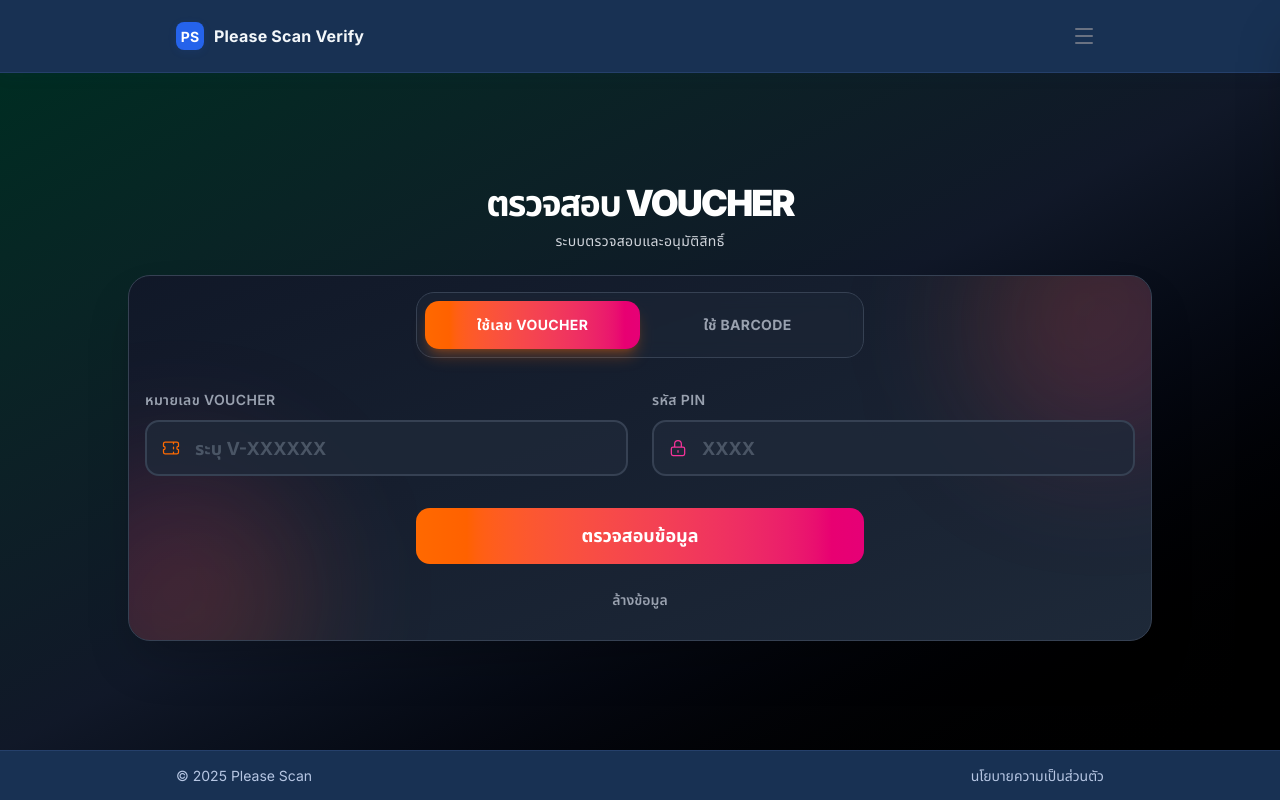
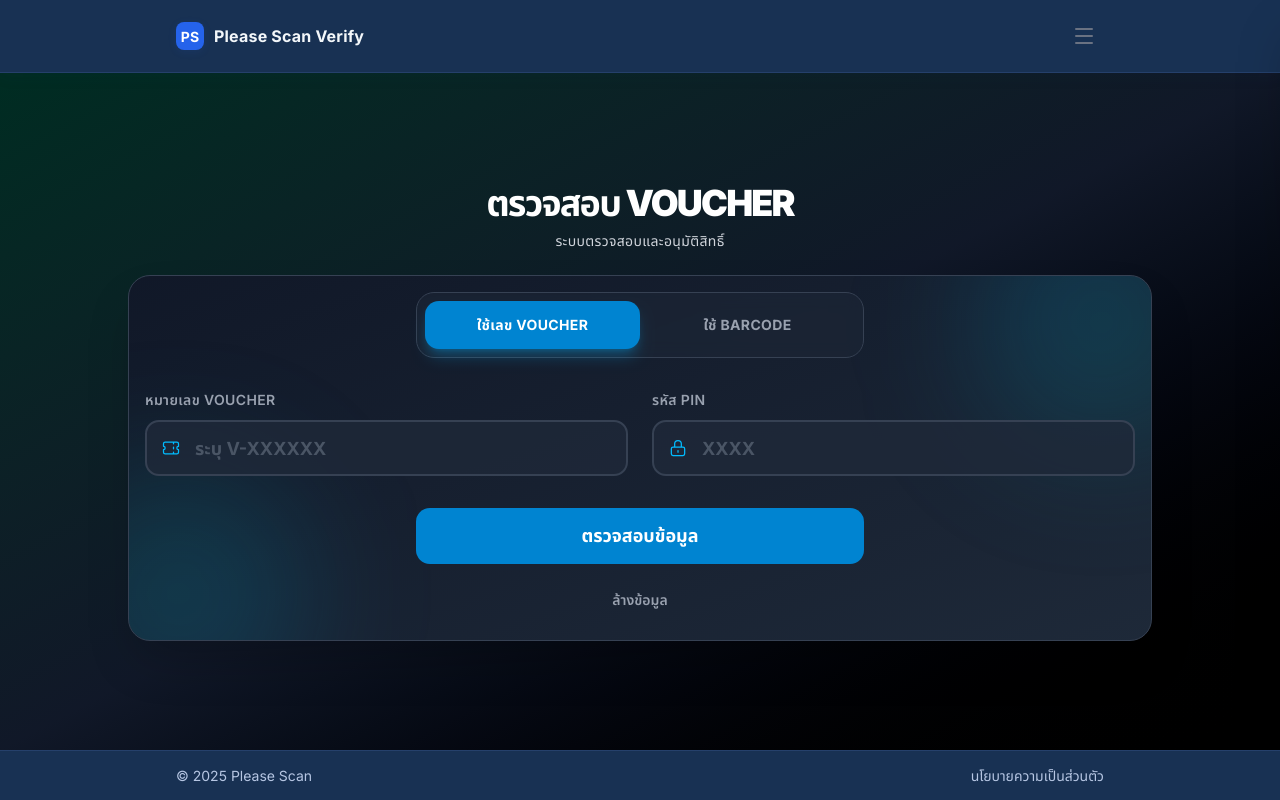
Before and after one commit to wintech-thai/onix-v2-web-scan, a Next.js app in the folder nextjs/: page /voucher in a window 1280 px wide. Built offline with nearby package versions, Linux system fonts and the light colour scheme.

Commit message:
change color btn

```diff
--- a/nextjs/components/voucher-themes/default/VoucherVerifyView.tsx
+++ b/nextjs/components/voucher-themes/default/VoucherVerifyView.tsx
@@ -2,7 +2,7 @@
 
 import { useEffect, useState, useRef } from "react";
 import { useRouter, useSearchParams } from "next/navigation";
-import Particles from "@/components/Particles";
+// import Particles from "@/components/Particles"; // ถ้าไม่ได้ใช้เอาออกได้ครับ
 
 // --- Icons (SVG Components) ---
 const IconVoucher = () => (
@@ -423,7 +423,6 @@ export default function VoucherVerifyView() {
   };
 
   const eaglePrimary = "#004C54";
-  const eagleGradient = "linear-gradient(135deg, #004C54 0%, #046A74 100%)";
   const eagleShadow = "rgba(0, 76, 84, 0.4)";
 
   const getContainerClass = () => {
@@ -463,9 +462,9 @@ export default function VoucherVerifyView() {
         {/* STEP 1: INPUT */}
         {step === "INPUT" && (
           <div className="relative bg-gradient-to-br from-gray-900 to-gray-800 rounded-3xl shadow-2xl border border-gray-700 p-4 overflow-hidden">
-            {/* Decorative gradient orbs */}
-            <div className="absolute -top-20 -right-20 w-64 h-64 bg-gradient-to-br from-orange-500/20 to-pink-600/20 rounded-full blur-3xl"></div>
-            <div className="absolute -bottom-20 -left-20 w-64 h-64 bg-gradient-to-br from-pink-600/20 to-orange-500/20 rounded-full blur-3xl"></div>
+            {/* Decorative gradient orbs - ปรับสีให้เข้ากับธีมฟ้า/เขียวเข้ม */}
+            <div className="absolute -top-20 -right-20 w-64 h-64 bg-gradient-to-br from-sky-500/20 to-teal-600/20 rounded-full blur-3xl"></div>
+            <div className="absolute -bottom-20 -left-20 w-64 h-64 bg-gradient-to-br from-teal-600/20 to-sky-500/20 rounded-full blur-3xl"></div>
 
             <div className="relative z-10">
               <div className="flex bg-gray-800/50 backdrop-blur-sm p-2 rounded-2xl mb-8 max-w-md mx-auto border border-gray-700">
@@ -476,7 +475,7 @@ export default function VoucherVerifyView() {
                   }}
                   className={`flex-1 py-3.5 text-sm font-bold uppercase tracking-wide rounded-xl transition-all duration-300 ${
                     mode === "PIN"
-                      ? "bg-gradient-to-r from-orange-500 to-pink-600 text-white shadow-lg shadow-orange-500/30"
+                      ? "bg-sky-600 text-white shadow-lg shadow-sky-500/30 hover:bg-sky-500"
                       : "text-gray-400 hover:text-white hover:bg-gray-700/50"
                   }`}
                 >
@@ -489,7 +488,7 @@ export default function VoucherVerifyView() {
                   }}
                   className={`flex-1 py-3.5 text-sm font-bold uppercase tracking-wide rounded-xl transition-all duration-300 ${
                     mode === "BARCODE"
-                      ? "bg-gradient-to-r from-orange-500 to-pink-600 text-white shadow-lg shadow-orange-500/30"
+                      ? "bg-sky-600 text-white shadow-lg shadow-sky-500/30 hover:bg-sky-500" // <-- CHANGED: Blue solid
                       : "text-gray-400 hover:text-white hover:bg-gray-700/50"
                   }`}
                 >
@@ -505,7 +504,9 @@ export default function VoucherVerifyView() {
                         {text.voucherNoLabel}
                       </label>
                       <div className="relative">
-                        <div className="absolute inset-y-0 left-0 pl-4 flex items-center pointer-events-none text-orange-500">
+                        <div className="absolute inset-y-0 left-0 pl-4 flex items-center pointer-events-none text-sky-400">
+                          {" "}
+                          {/* <-- CHANGED: Icon Color */}
                           <IconVoucher />
                         </div>
                         <input
@@ -515,7 +516,7 @@ export default function VoucherVerifyView() {
                           onChange={(e) =>
                             setVoucherNo(e.target.value.toUpperCase())
                           }
-                          className="w-full h-14 pl-12 pr-4 bg-gray-800/80 border-2 border-gray-700 text-white font-bold rounded-xl focus:border-orange-500 focus:ring-2 focus:ring-orange-500/30 outline-none transition-all placeholder:text-gray-600 text-lg uppercase hover:border-gray-600"
+                          className="w-full h-14 pl-12 pr-4 bg-gray-800/80 border-2 border-gray-700 text-white font-bold rounded-xl focus:border-sky-500 focus:ring-2 focus:ring-sky-500/30 outline-none transition-all placeholder:text-gray-600 text-lg uppercase hover:border-gray-600" // <-- CHANGED: Focus Color
                           placeholder={text.voucherPlaceholder}
                         />
                       </div>
@@ -525,7 +526,9 @@ export default function VoucherVerifyView() {
                         {text.pinLabel}
                       </label>
                       <div className="relative">
-                        <div className="absolute inset-y-0 left-0 pl-4 flex items-center pointer-events-none text-pink-500">
+                        <div className="absolute inset-y-0 left-0 pl-4 flex items-center pointer-events-none text-sky-400">
+                          {" "}
+                          {/* <-- CHANGED: Icon Color */}
                           <IconPin />
                         </div>
                         <input
@@ -533,7 +536,7 @@ export default function VoucherVerifyView() {
                           maxLength={10}
                           value={pin}
                           onChange={(e) => setPin(e.target.value.toUpperCase())}
-                          className="w-full h-14 pl-12 pr-4 bg-gray-800/80 border-2 border-gray-700 text-white font-bold rounded-xl focus:border-pink-500 focus:ring-2 focus:ring-pink-500/30 outline-none transition-all placeholder:text-gray-600 text-lg uppercase hover:border-gray-600"
+                          className="w-full h-14 pl-12 pr-4 bg-gray-800/80 border-2 border-gray-700 text-white font-bold rounded-xl focus:border-sky-500 focus:ring-2 focus:ring-sky-500/30 outline-none transition-all placeholder:text-gray-600 text-lg uppercase hover:border-gray-600" // <-- CHANGED: Focus Color
                           placeholder={text.pinPlaceholder}
                         />
                       </div>
@@ -545,7 +548,9 @@ export default function VoucherVerifyView() {
                       {text.barcodeLabel}
                     </label>
                     <div className="relative">
-                      <div className="absolute inset-y-0 left-0 pl-4 flex items-center pointer-events-none text-orange-500">
+                      <div className="absolute inset-y-0 left-0 pl-4 flex items-center pointer-events-none text-sky-400">
+                        {" "}
+                        {/* <-- CHANGED: Icon Color */}
                         <IconBarcode />
                       </div>
                       <input
@@ -559,7 +564,7 @@ export default function VoucherVerifyView() {
                         onKeyDown={(e) => {
                           if (e.key === "Enter" && barcode) handleVerify();
                         }}
-                        className="w-full h-14 pl-12 pr-4 bg-gray-800/80 border-2 border-gray-700 text-white font-bold rounded-xl focus:border-orange-500 focus:ring-2 focus:ring-orange-500/30 outline-none transition-all placeholder:text-gray-600 text-lg uppercase hover:border-gray-600"
+                        className="w-full h-14 pl-12 pr-4 bg-gray-800/80 border-2 border-gray-700 text-white font-bold rounded-xl focus:border-sky-500 focus:ring-2 focus:ring-sky-500/30 outline-none transition-all placeholder:text-gray-600 text-lg uppercase hover:border-gray-600" // <-- CHANGED: Focus Color
                         placeholder={text.barcodePlaceholder}
                         autoFocus
                       />
@@ -589,7 +594,7 @@ export default function VoucherVerifyView() {
                 <button
                   onClick={handleVerify}
                   disabled={isLoading}
-                  className="relative w-full h-14 bg-gradient-to-r from-orange-500 to-pink-600 text-white font-bold text-lg rounded-xl transition-all transform hover:scale-[1.02] hover:shadow-2xl hover:shadow-orange-500/30 active:scale-95 disabled:opacity-60 disabled:cursor-not-allowed overflow-hidden group"
+                  className="relative w-full h-14 bg-sky-600 text-white font-bold text-lg rounded-xl transition-all transform hover:scale-[1.02] hover:shadow-2xl hover:shadow-sky-500/30 hover:bg-sky-500 active:scale-95 disabled:opacity-60 disabled:cursor-not-allowed overflow-hidden group" // <-- CHANGED: Solid Blue, Hover lighter blue
                 >
                   <div className="absolute inset-0 bg-gradient-to-r from-transparent via-white/20 to-transparent -translate-x-full group-hover:translate-x-full transition-transform duration-700"></div>
                   <span className="relative z-10 flex items-center justify-center gap-2">
@@ -791,8 +796,8 @@ export default function VoucherVerifyView() {
                     verifiedData.Status === "Redeemed" ||
                     verifiedData.Status === "Used"
                   }
-                  className="flex-1 py-3 px-4 text-white font-medium rounded-lg shadow-sm hover:shadow-md transition-all disabled:opacity-50 disabled:cursor-not-allowed transform active:scale-95"
-                  style={{ background: eaglePrimary }}
+                  className="flex-1 py-3 px-4 text-white font-medium rounded-lg shadow-sm hover:shadow-md transition-all disabled:opacity-50 disabled:cursor-not-allowed transform active:scale-95 bg-sky-600"
+
                 >
                   {isLoading ? text.processing : text.approve}
                 </button>
@@ -828,9 +833,8 @@ export default function VoucherVerifyView() {
               </p>
               <button
                 onClick={handleReset}
-                className="w-64 h-12 text-white font-medium text-lg rounded-lg transition-all transform active:scale-[0.98] hover:shadow-lg"
+                className="bg-sky-600 w-64 h-12 text-white font-medium text-lg rounded-lg transition-all transform active:scale-[0.98] hover:shadow-lg"
                 style={{
-                  background: eaglePrimary,
                   boxShadow: `0 4px 15px ${eagleShadow}`,
                 }}
               >
```
